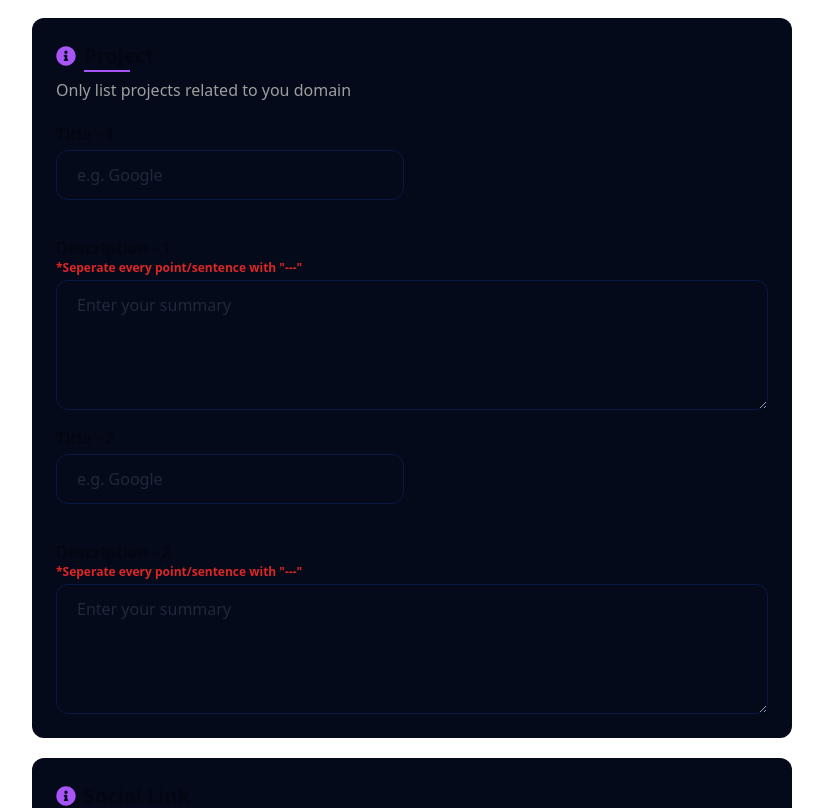
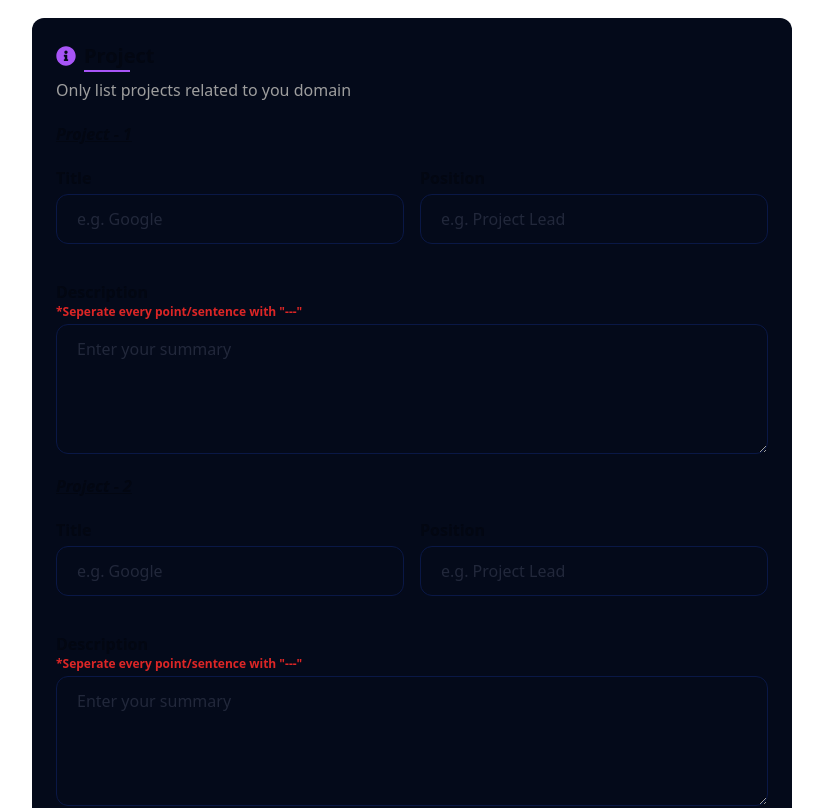
Before and after one commit to HarikrishnanYPR1707/EcliptiQ, a React (Vite) app: page /information in a window 1280 px wide. Shown: the part 3526-4334 px from the top of the page, without its empty margins (228-1051 px from the left). Built offline with nearby package versions, Linux system fonts and the light colour scheme; no server answers; a web font is replaced by a local one.

Commit message:
Added paramenters

```diff
--- a/src/pages/Information.jsx
+++ b/src/pages/Information.jsx
@@ -46,10 +46,12 @@ const Information = () => {
       project1: {
         title: "",
         description: "",
+        position: "",
       },
       project2: {
         title: "",
         description: "",
+        position: "",
       },
     },
     socialLink: {
@@ -1042,10 +1044,11 @@ const Information = () => {
             </div>
           </div>
           {/* input section */}
+          <h1 className="mt-5 font-bold italic underline">Project - 1</h1>
           <div className="mt-5 grid grid-cols-1 gap-4 sm:grid-cols-2">
             <div className="flex w-full flex-col items-start justify-center gap-1">
               <label className="font-bold" htmlFor="">
-                Title - 1
+                Title
               </label>
               <input
                 type="text"
@@ -1065,10 +1068,32 @@ const Information = () => {
                 }}
               />
             </div>
+            <div className="flex w-full flex-col items-start justify-center gap-1">
+              <label className="font-bold" htmlFor="">
+                Position
+              </label>
+              <input
+                type="text"
+                placeholder="e.g. Project Lead"
+                className="w-full rounded-xl border border-[#0a1846] bg-[#040a1a] py-3 pl-5 text-white placeholder:text-[#22283b] focus:border-none focus:outline focus:outline-purple-500"
+                onChange={(e) => {
+                  setUserResumeData((prev) => ({
+                    ...prev,
+                    project: {
+                      ...prev.project,
+                      project1: {
+                        ...prev.project.project1,
+                        position: e.target.value,
+                      },
+                    },
+                  }));
+                }}
+              />
+            </div>
             <div className="mt-5 sm:col-span-2">
               <div className="flex w-full flex-col items-start justify-center gap-1">
                 <label className="flex flex-col font-bold" htmlFor="">
-                  <span className="">Description - 1</span>
+                  <span className="">Description</span>
                   <span className="text-xs text-red-600">
                     *Seperate every point/sentence with "---"
                   </span>
@@ -1091,9 +1116,12 @@ const Information = () => {
                 />
               </div>
             </div>
-            <div className="flex w-full flex-col items-start justify-center gap-1">
-              <label className="font-bold" htmlFor="">
-                Title - 2
+          </div>
+          <h1 className="mt-5 font-bold italic underline">Project - 2</h1>
+          <div className="mt-5 grid grid-cols-1 gap-4 sm:grid-cols-2">
+            <div className="flex w-full flex-col items-start justify-center gap-1">
+              <label className="font-bold" htmlFor="">
+                Title
               </label>
               <input
                 type="text"
@@ -1113,10 +1141,32 @@ const Information = () => {
                 }}
               />
             </div>
+            <div className="flex w-full flex-col items-start justify-center gap-1">
+              <label className="font-bold" htmlFor="">
+                Position
+              </label>
+              <input
+                type="text"
+                placeholder="e.g. Project Lead"
+                className="w-full rounded-xl border border-[#0a1846] bg-[#040a1a] py-3 pl-5 text-white placeholder:text-[#22283b] focus:border-none focus:outline focus:outline-purple-500"
+                onChange={(e) => {
+                  setUserResumeData((prev) => ({
+                    ...prev,
+                    project: {
+                      ...prev.project,
+                      project2: {
+                        ...prev.project.project2,
+                        position: e.target.value,
+                      },
+                    },
+                  }));
+                }}
+              />
+            </div>
             <div className="mt-5 sm:col-span-2">
               <div className="flex w-full flex-col items-start justify-center gap-1">
                 <label className="flex flex-col font-bold" htmlFor="">
-                  <span className="">Description - 2</span>
+                  <span className="">Description</span>
                   <span className="text-xs text-red-600">
                     *Seperate every point/sentence with "---"
                   </span>
```
